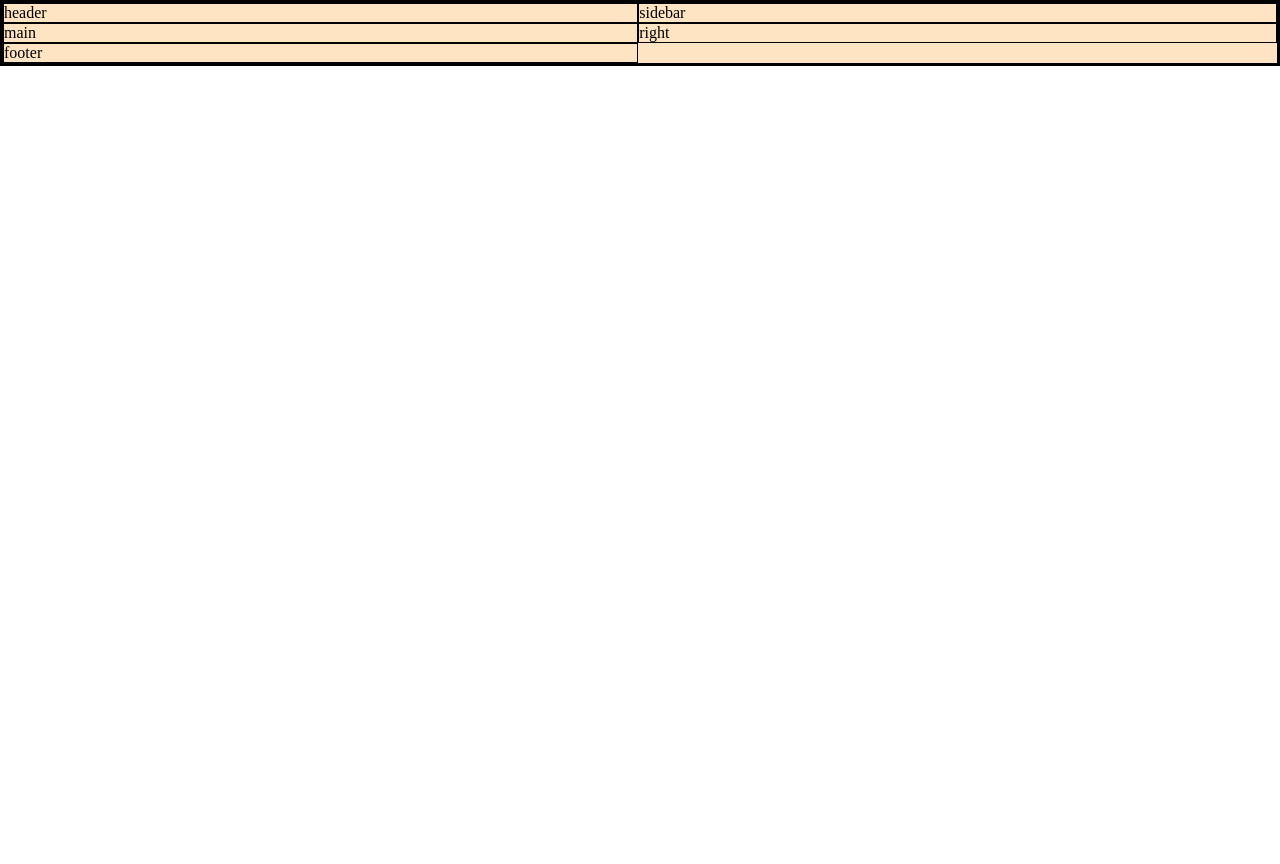
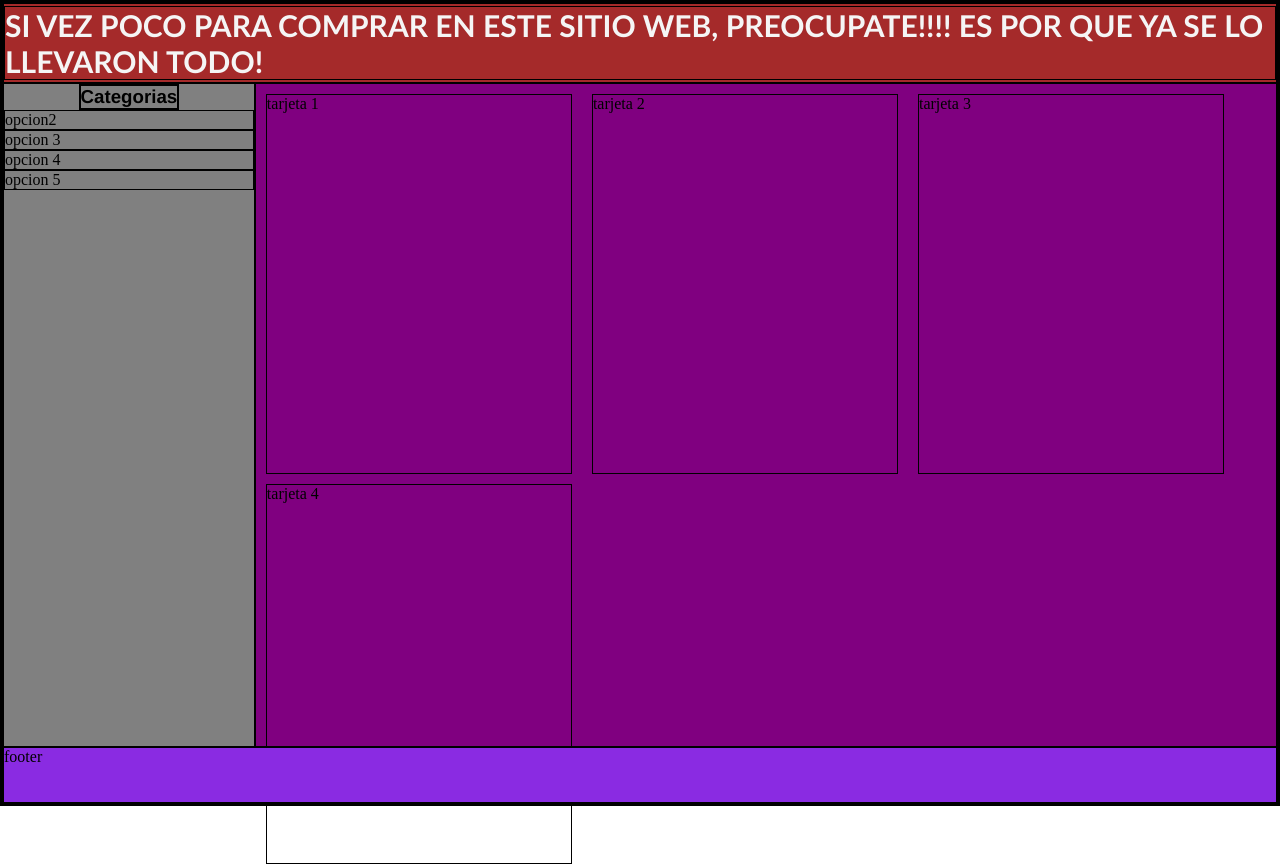
Before and after one commit to lobo01/desafio2-modulo2, a plain HTML site: page index.html in a window 1280 px wide. Before the commit the page ends 800 px from the top, so only its background shows below. Drawn offline with Linux system fonts and the light colour scheme.

Commit message:
respaldo 3

```diff
--- a/index.html
+++ b/index.html
@@ -8,10 +8,28 @@
 </head>
 <body>
     <div class="container">
-        <header>header </header>
-        <sidebar>sidebar</sidebar>
-        <main>main</main>
-        <section>right</section>
+        <header>
+           <H1 class="titulo">SI VEZ POCO PARA COMPRAR EN ESTE SITIO WEB, PREOCUPATE!!!! ES POR QUE YA SE LO LLEVARON TODO!</H1>
+        </header>
+        <sidebar>
+
+                <div class="opcion1">
+                    <h3>Categorias</h3>
+                </div>
+                <div class="opcion2">
+                    opcion2
+                </div>
+                <div class="opcion3">opcion 3</div>
+                <div class="opcion4">opcion 4</div>
+                <div class="opcion5">opcion 5</div>
+
+        </sidebar>
+        <main>
+            <div class="card1">tarjeta 1</div>
+            <div class="card2">tarjeta 2</div>
+            <div class="card3">tarjeta 3</div>
+            <div class="card4">tarjeta 4</div>
+        </main>
         <footer>footer</footer>
     </div>
 </body>
--- a/style.css
+++ b/style.css
@@ -8,5 +8,84 @@
 .container {
     background-color: bisque;
     display: grid;
-    grid-template-areas: 'header header' 'sidebar main';
+    grid-template-areas: 'a a a a a a a' 'b c c c c c c' 'd d d d d d d';
 }
+
+.container header {
+    height: 10vh;
+    background-color: brown;
+    grid-area: a;
+    display: flex;
+    justify-content: center;
+    align-items: center;
+}
+
+.container sidebar {
+    height: 83vh;
+    background-color: gray;
+    grid-area: b;
+    display: flex;
+    flex-direction: column;
+
+}
+
+.container main {
+    height: 83vh;
+    background-color: purple;
+    grid-area: c;
+    display: flex;
+    flex-direction: row;
+    flex-wrap: wrap;
+    justify-content: left;
+
+}
+
+.container footer {
+    height: 7vh;
+    background-color: blueviolet ;
+    grid-area: d;
+}
+
+.titulo {
+    font-size: 30px;
+    color: whitesmoke;
+    font-family: 'Gill Sans', 'Gill Sans MT', Calibri, 'Trebuchet MS', sans-serif;
+}
+
+.opcion1 {
+    font-family: 'Franklin Gothic Medium', 'Arial Narrow', Arial, sans-serif;
+   align-self: center;
+}
+
+.card1 {
+    width: 30%;
+    height: 380px;
+    margin-left: 10px;
+    margin-right: 10px;
+    margin-top: 10px;
+}
+
+.card2 {
+    width: 30%;
+    height: 380px;
+    margin-left: 10px;
+    margin-right: 10px;
+    margin-top: 10px;
+}
+
+.card3 {
+    width: 30%;
+    height: 380px;
+    margin-left: 10px;
+    margin-right: 10px;
+    margin-top: 10px;
+}
+
+.card4 {
+    width: 30%;
+    height: 380px;
+    margin-left: 10px;
+    margin-right: 10px;
+    margin-top: 10px;
+
+}
```
